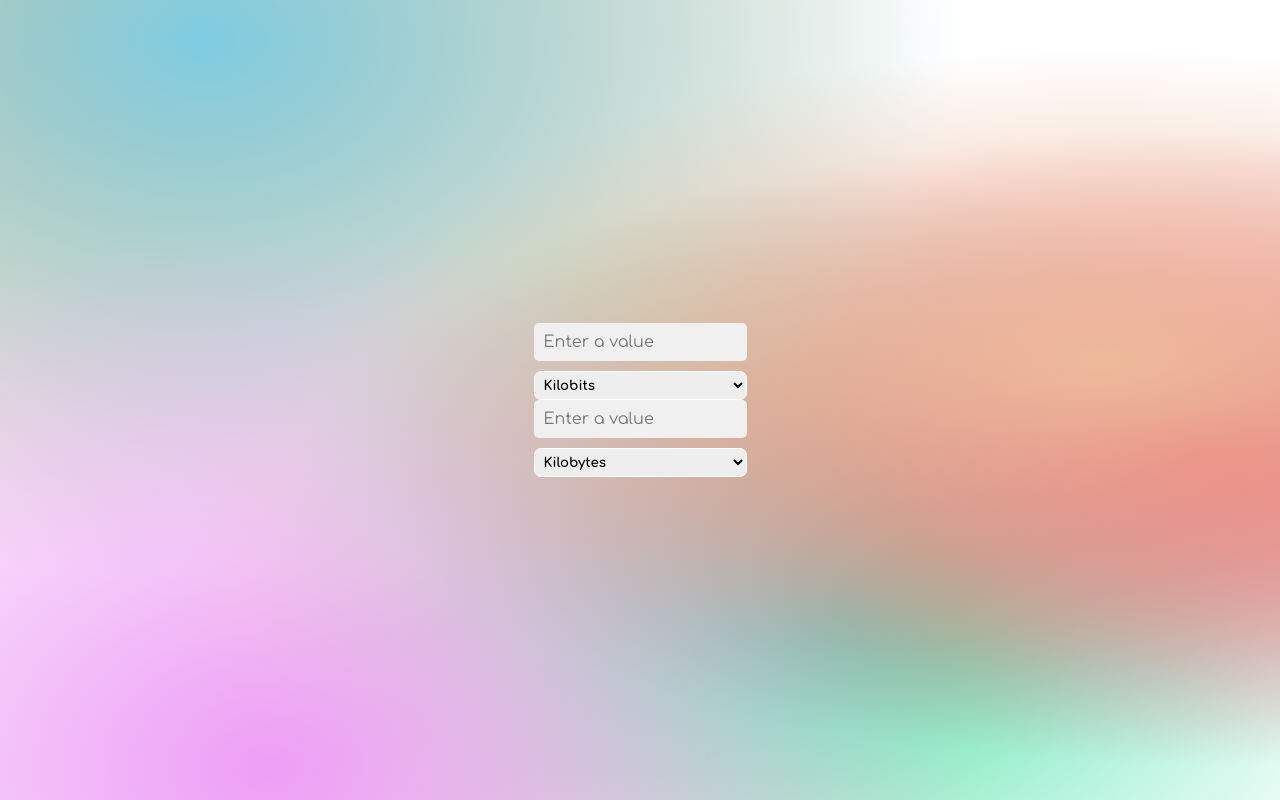
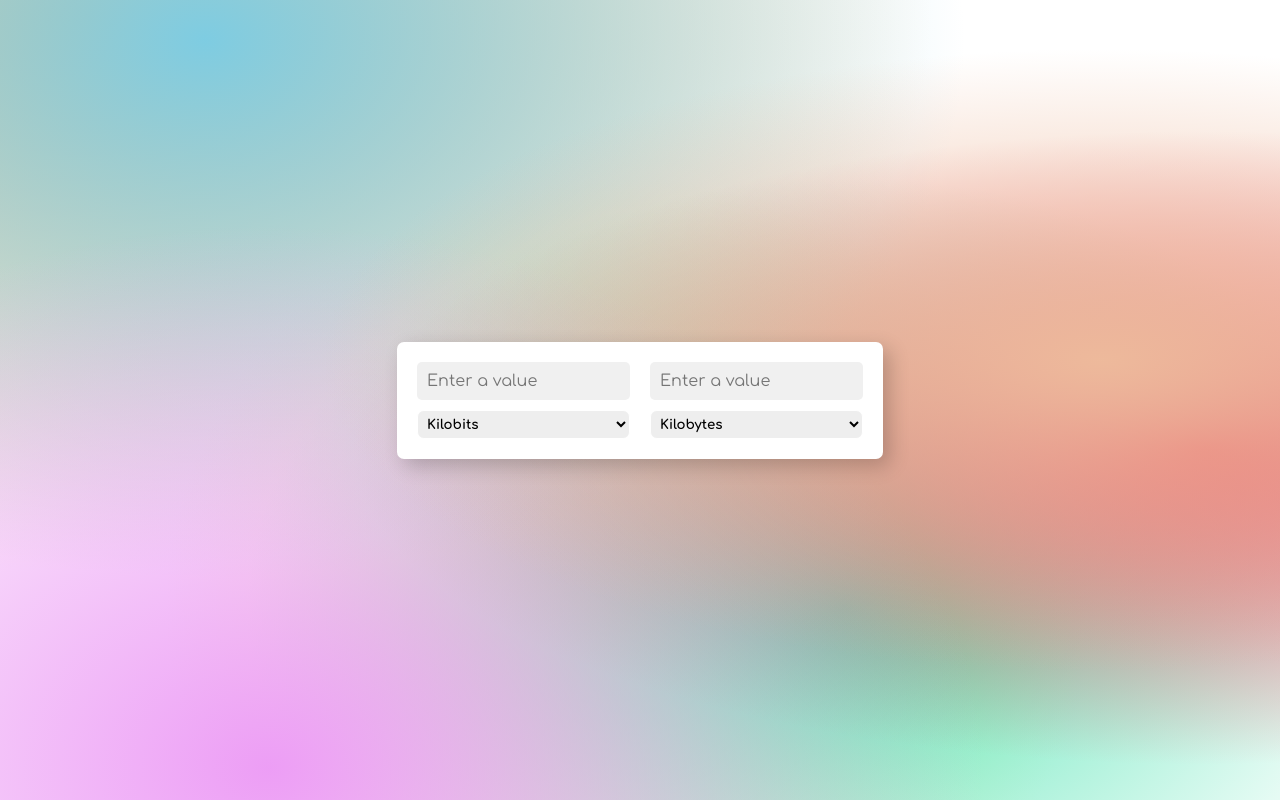
Before and after one commit to sabaka-chabaka/NetSpeedConverter, a plain HTML site: page index.html in a window 1280 px wide. Drawn offline with Linux system fonts and the light colour scheme.

Commit message:
fix style

```diff
--- a/index.html
+++ b/index.html
@@ -10,7 +10,7 @@
     <link href="https://fonts.googleapis.com/css2?family=Comfortaa:wght@300..700&display=swap" rel="stylesheet">
 </head>
 <body>
-    <div class="containter">
+    <div class="container">
         <div class="box">
             <input type="number" id="input" placeholder="Enter a value">
             <select id="unit-in">
```
